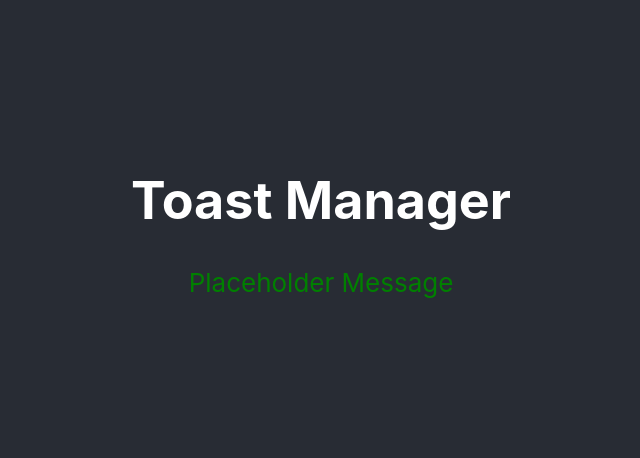
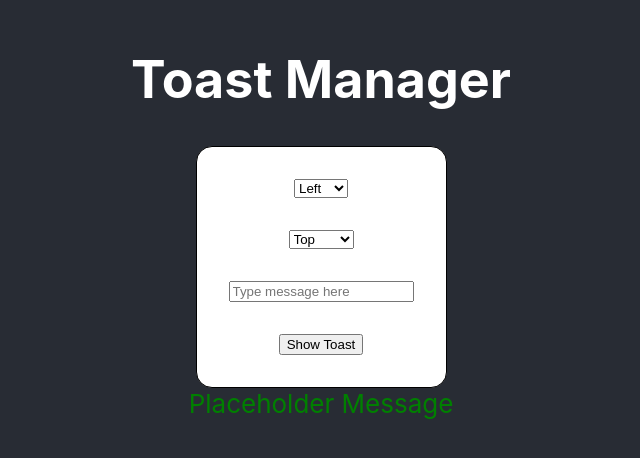
Before and after one commit to rubeun/toast-manager, a React (Create React App) app: page / in a window 1280 px wide. Shown: the part 184-642 px from the top of the page, without its empty margins (319-959 px from the left). Built offline with nearby package versions, Linux system fonts and the light colour scheme.

Commit message:
add ToastCreator to App

```diff
--- a/src/App.tsx
+++ b/src/App.tsx
@@ -1,14 +1,22 @@
-import React from 'react';
+import React, { useState } from 'react';
 import './App.css';
 import ToastMessage from './components/ToastMessage/ToastMessage';
+import ToastCreator from './components/ToastCreator/ToastCreator';
 
 const App = () => {
+  const [horizontalPosition, setHorizontalPosition] = useState("left");
+  const [verticalPosition, setVerticalPosition] = useState("top");
+  const [message, setMessage] = useState("Message");
+
   return (
     <div className="App">
       <header className="App-header">
         <h1>Toast Manager</h1>
+        <ToastCreator />
+        <ToastMessage />
 
-        <ToastMessage />
+
+
       </header>
     </div>
   );
```
